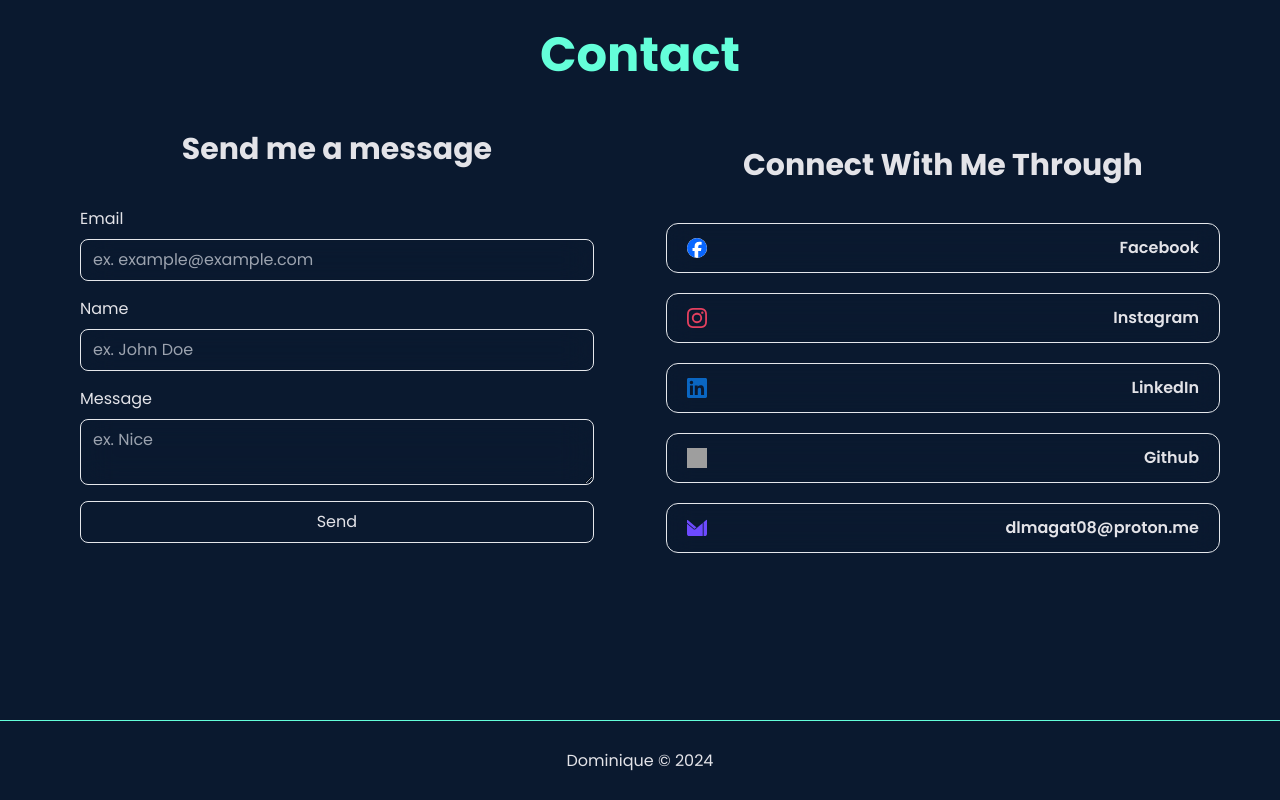
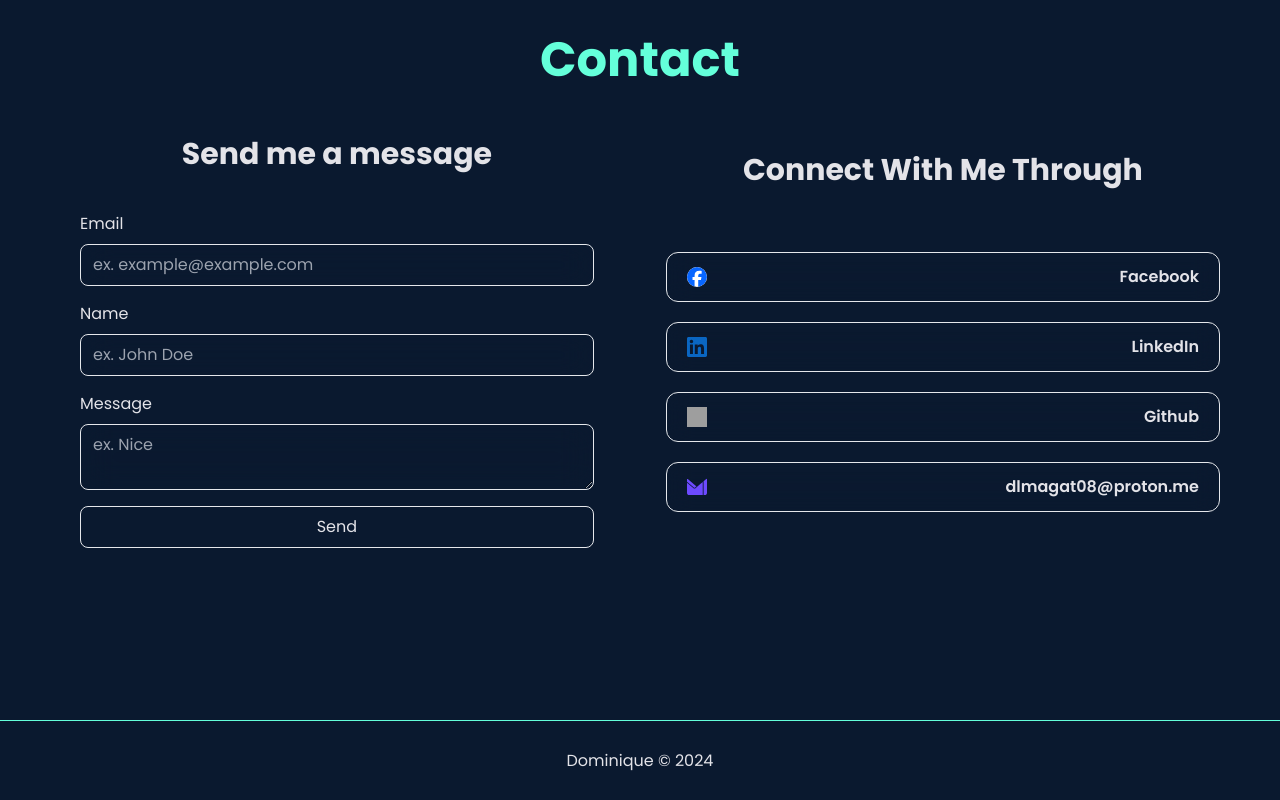
Before and after one commit to doomsx/portfolio-doomsx, a React (Vite) app: page / in a window 1280 px wide. Shown: the part 2572-3372 px from the top of the page. Built offline with nearby package versions, Linux system fonts and the light colour scheme; grey boxes are pictures that could not be loaded.

Commit message:
change something

```diff
--- a/src/components/ContactDetails.tsx
+++ b/src/components/ContactDetails.tsx
@@ -1,5 +1,4 @@
 import fbLogo from "/facebook-color.svg";
-import instaLogo from "/instagram-color.svg";
 import linkedinLogo from "/linkedin-color.svg";
 import githubLogo from "/github.svg";
 import mailLogo from "/protonmail-color.svg";
@@ -10,7 +9,7 @@ function ContactDetails() {
             <h1 className="text-xl md:text-3xl font-bold text-center">
                 Connect With Me Through
             </h1>
-      <div className="flex flex-col mt-10 gap-5">
+            <div className="flex flex-col mt-16 gap-5">
                 <a
                     href="https://www.facebook.com/dominique.magat08/"
                     className="contactLinks"
@@ -18,14 +17,6 @@ function ContactDetails() {
                 >
                     <img src={fbLogo} alt="" className="h-5 w-5 bg-white rounded-full" />
                     Facebook
-        </a>
-        <a
-          href="https://www.instagram.com/d0mss__/"
-          className="contactLinks"
-          target="_blank"
-        >
-          <img src={instaLogo} alt="" className="h-5 w-5" />
-          Instagram
                 </a>
                 <a
                     href="https://www.linkedin.com/in/dominique-louise-magat/"
```
Lines whose indentation alone changed are shown as unchanged.
